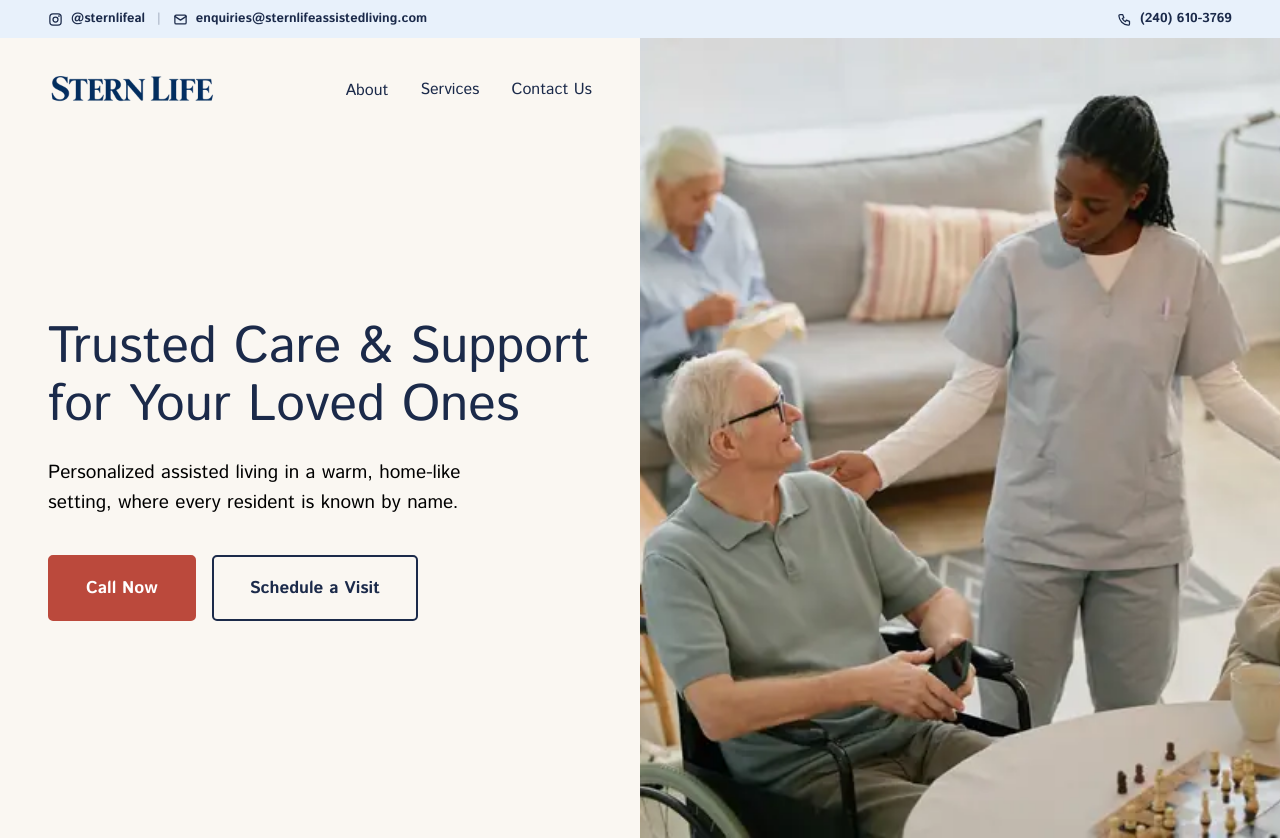
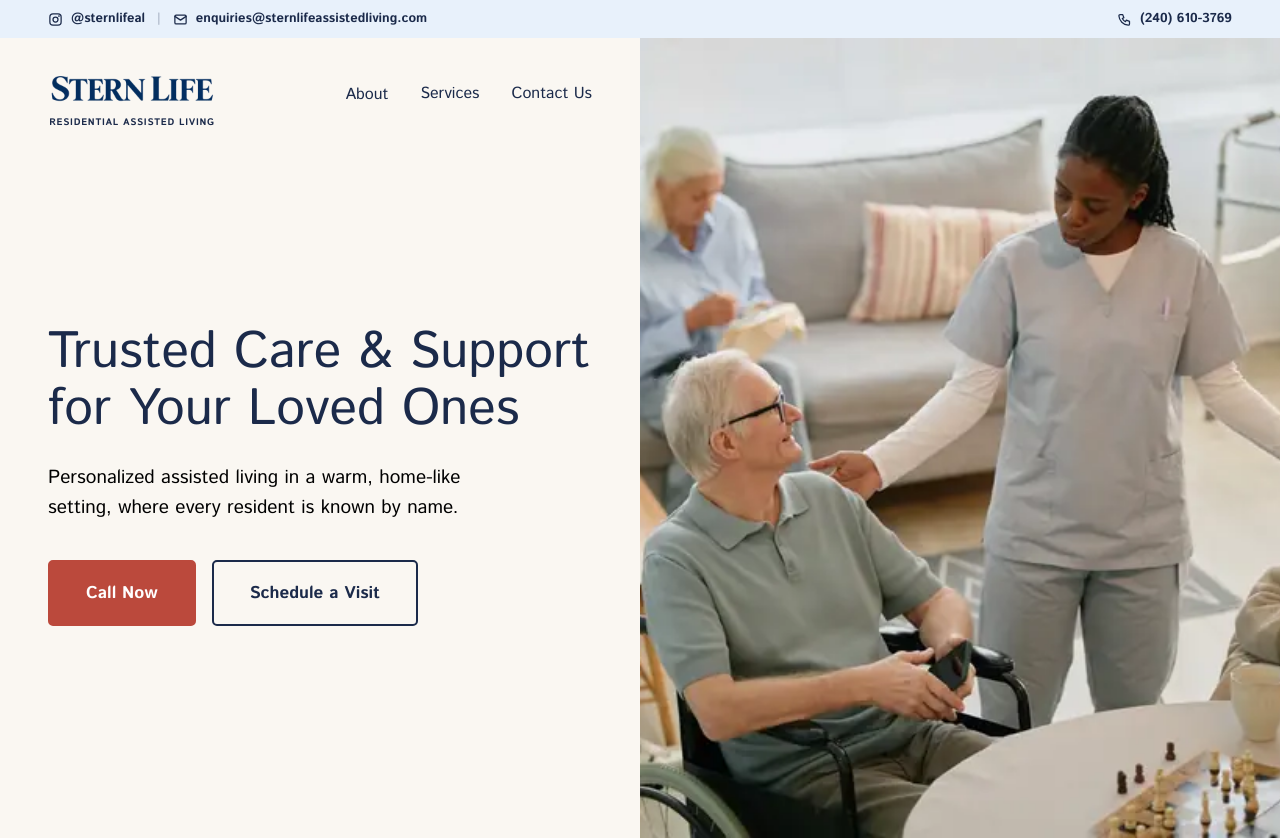
Before and after one commit to kbarakzai97/sternliving, a React (Vite) app: page / in a window 1280 px wide. Shown: the top 840 px of the page. Built offline with nearby package versions, Linux system fonts and the light colour scheme.

Commit message:
add Residential Assisted Living underneath logo

```diff
--- a/src/components/Navbar.css
+++ b/src/components/Navbar.css
@@ -9,7 +9,19 @@
 
 .navbar__logo {
   display: inline-flex;
+  flex-direction: column;
+  align-items: center;
   text-decoration: none;
+}
+
+.navbar__tagline {
+  color: #1b2a4a;
+  font-size: 9.5px;
+  font-weight: 700;
+  letter-spacing: 0.08em;
+  line-height: 1;
+  text-transform: uppercase;
+  white-space: nowrap;
 }
 
 .navbar__logo img {
--- a/src/components/Navbar.jsx
+++ b/src/components/Navbar.jsx
@@ -7,6 +7,7 @@ function Navbar() {
     <header className="navbar">
       <a href={withBase('/')} className="navbar__logo">
         <img src={logo} alt="Stern Life" />
+        <span className="navbar__tagline">Residential Assisted Living</span>
       </a>
       <nav className="navbar__links">
         <div className="navbar__dropdown">
```
